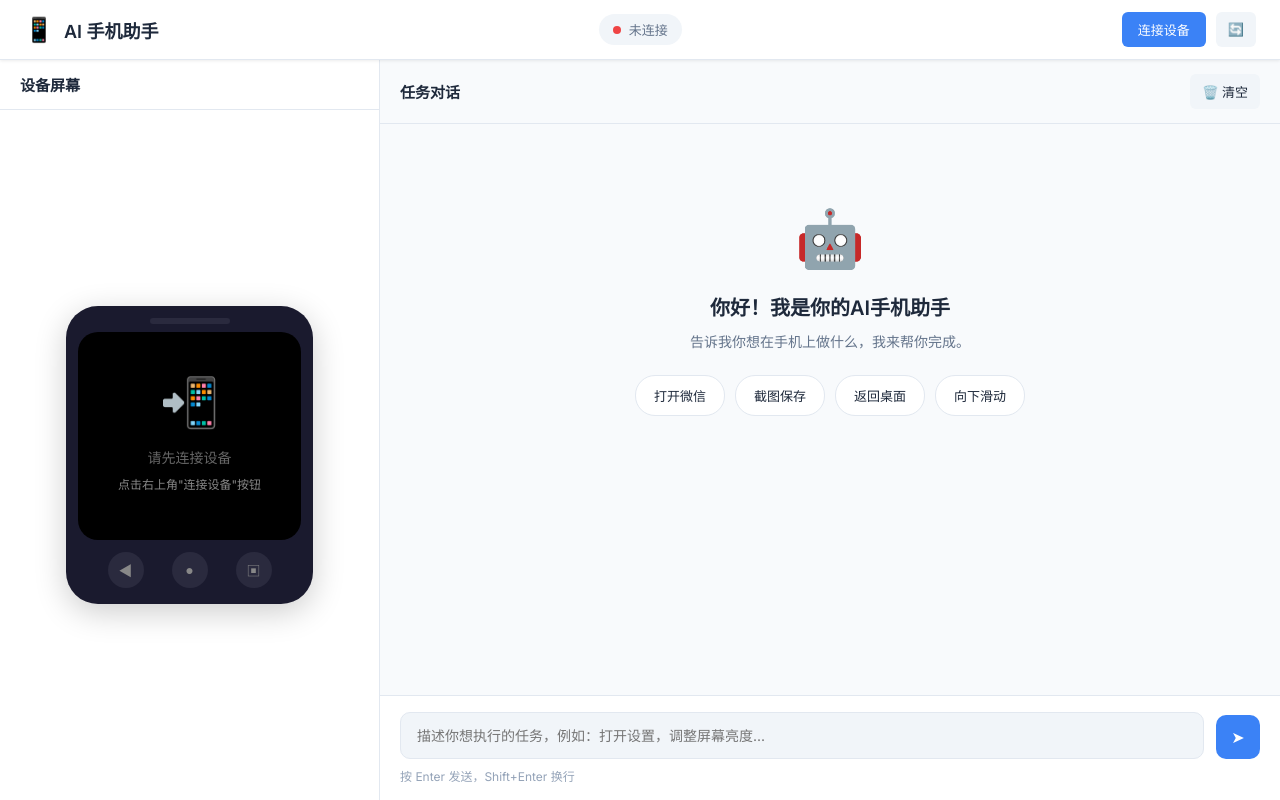
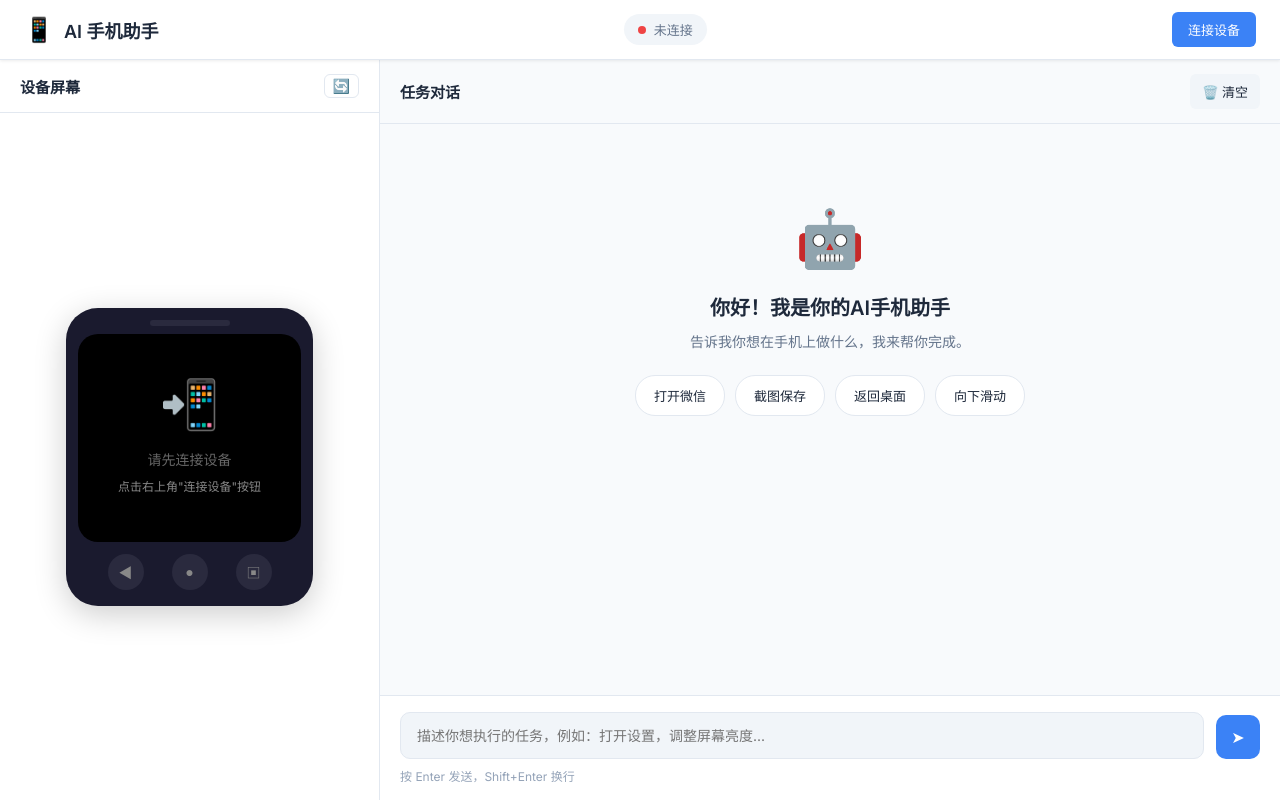
Before and after one commit to HongFei1998/AiDUT, a Flask app: page / in a window 1280 px wide. Run offline with Flask 3, Linux system fonts and the light colour scheme.

Commit message:
样式优化

```diff
--- a/app/static/css/style.css
+++ b/app/static/css/style.css
@@ -195,6 +195,28 @@ body {
 .panel-header h2 {
     font-size: 15px;
     font-weight: 600;
+}
+
+.panel-header-right {
+    display: flex;
+    align-items: center;
+    gap: 12px;
+}
+
+.btn-refresh-small {
+    padding: 4px 8px;
+    font-size: 14px;
+    background: var(--bg-tertiary);
+    border: 1px solid var(--border);
+    border-radius: 6px;
+    cursor: pointer;
+    transition: all 0.2s ease;
+    line-height: 1;
+}
+
+.btn-refresh-small:hover {
+    background: var(--bg-hover);
+    border-color: var(--accent);
 }
 
 .device-info {
--- a/app/templates/index.html
+++ b/app/templates/index.html
@@ -21,7 +21,6 @@
             </div>
             <div class="header-actions">
                 <button class="btn btn-connect" id="btnConnect">连接设备</button>
-                <button class="btn btn-refresh" id="btnRefresh" title="刷新截图">🔄</button>
             </div>
         </header>
 
@@ -31,7 +30,10 @@
             <section class="device-panel">
                 <div class="panel-header">
                     <h2>设备屏幕</h2>
-                    <div class="device-info" id="deviceInfo"></div>
+                    <div class="panel-header-right">
+                        <div class="device-info" id="deviceInfo"></div>
+                        <button class="btn btn-refresh-small" id="btnRefresh" title="刷新截图">🔄</button>
+                    </div>
                 </div>
                 <div class="screen-container">
                     <div class="phone-frame">
```
